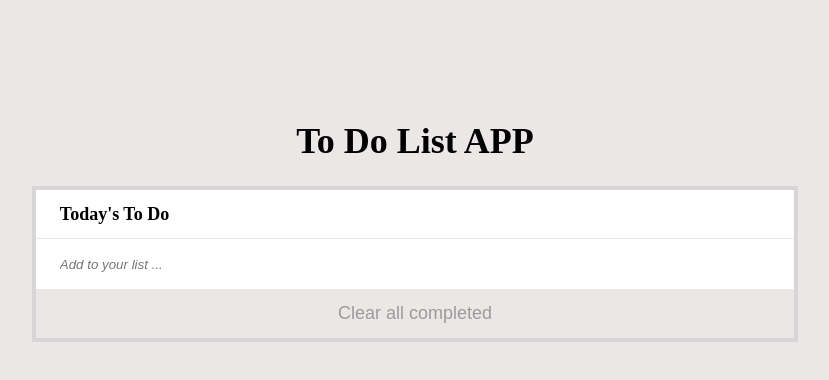
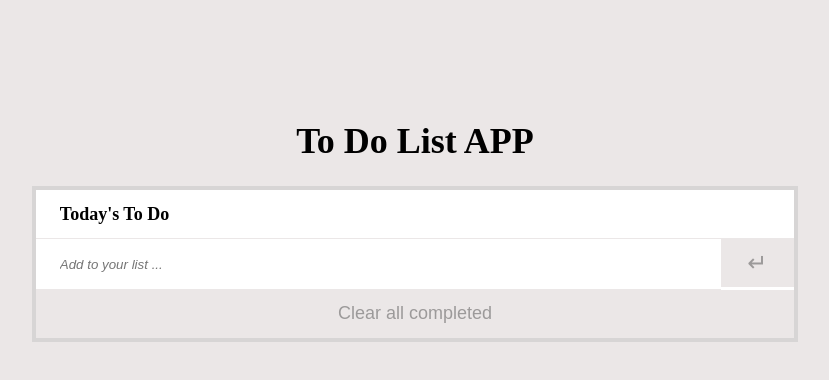
Before and after one commit to AxelSoler/To-Do-List-Review, a website built with webpack: page src/index.html in a window 1280 px wide. Shown: the whole page, without its empty margins (225-1054 px from the left). Built offline with nearby package versions, Linux system fonts and the light colour scheme.

Commit message:
button for add task

```diff
--- a/src/index.js
+++ b/src/index.js
@@ -10,20 +10,27 @@ let tasks = [];
 const list = document.getElementById('list');
 const container = document.createElement('div');
 container.classList.add('container');
-list.appendChild(container);
 const title = document.createElement('h2');
 title.innerHTML = "Today's To Do";
 const ulList = document.createElement('ul');
-container.appendChild(title);
+const addTaskDiv = document.createElement('div');
+addTaskDiv.classList.add('addTaskDiv');
 const addTask = document.createElement('input');
 addTask.type = 'text';
 addTask.classList.add('addTask');
 addTask.placeholder = 'Add to your list ...';
-container.appendChild(addTask);
-container.appendChild(ulList);
+const addBtn = document.createElement('button');
+addBtn.classList.add('addBtn');
+addBtn.innerText = `↵`;
 const clearBtn = document.createElement('button');
 clearBtn.innerHTML = 'Clear all completed';
+list.appendChild(container);
+container.appendChild(title);
+container.appendChild(addTaskDiv);
+container.appendChild(ulList);
 container.appendChild(clearBtn);
+addTaskDiv.appendChild(addTask);
+addTaskDiv.appendChild(addBtn);
 
 const display = (taskObj) => {
   const liTask = document.createElement('li');
@@ -94,3 +101,9 @@ addTask.addEventListener('keypress', (e) => {
     display(addToDo(tasks, addTask));
   }
 });
+
+addBtn.addEventListener('click', (e) => {
+  if (addTask.value != '') {
+    display(addToDo(tasks, addTask));
+  }
+});
--- a/src/style.css
+++ b/src/style.css
@@ -34,8 +34,20 @@
   border-right: 0;
   border-bottom: 1px solid rgb(235, 231, 231);
   height: 48px;
+  width: 90%;
   padding-left: 24px;
   font-style: italic;
+}
+
+.addBtn {
+  width: 10%;
+  font-size: 24px;
+  background-color: rgb(235, 231, 231);;
+}
+
+.addTaskDiv {
+  display: flex;
+  flex-direction: row;
 }
 
 ul {
```
Also changed, not shown: dist/index.html, dist/main.js.
